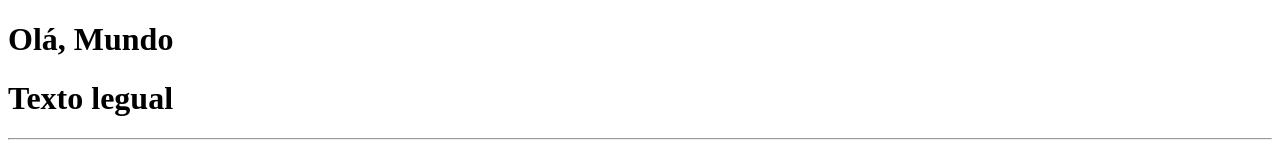
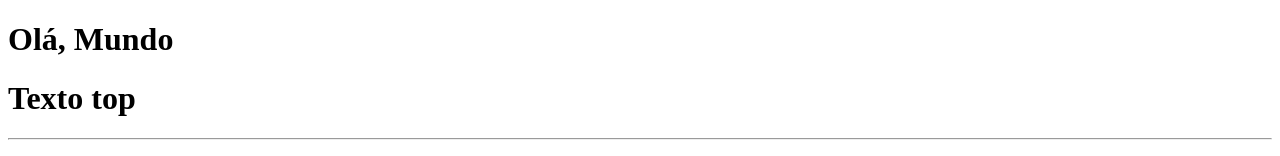
Before and after one commit to Kzteru/Ola-Mundo, a plain HTML site: page site_simples/index.html in a window 1280 px wide. Shown: the top 156 px of the page. Drawn offline with Linux system fonts and the light colour scheme.

Commit message:
html modificado

```diff
--- a/site_simples/index.html
+++ b/site_simples/index.html
@@ -9,7 +9,7 @@
 
     <h1>Olá, Mundo </h1>
 
-    <h1> Texto legual</h1>
+    <h1> Texto top</h1>
 
     <hr>
 
```
